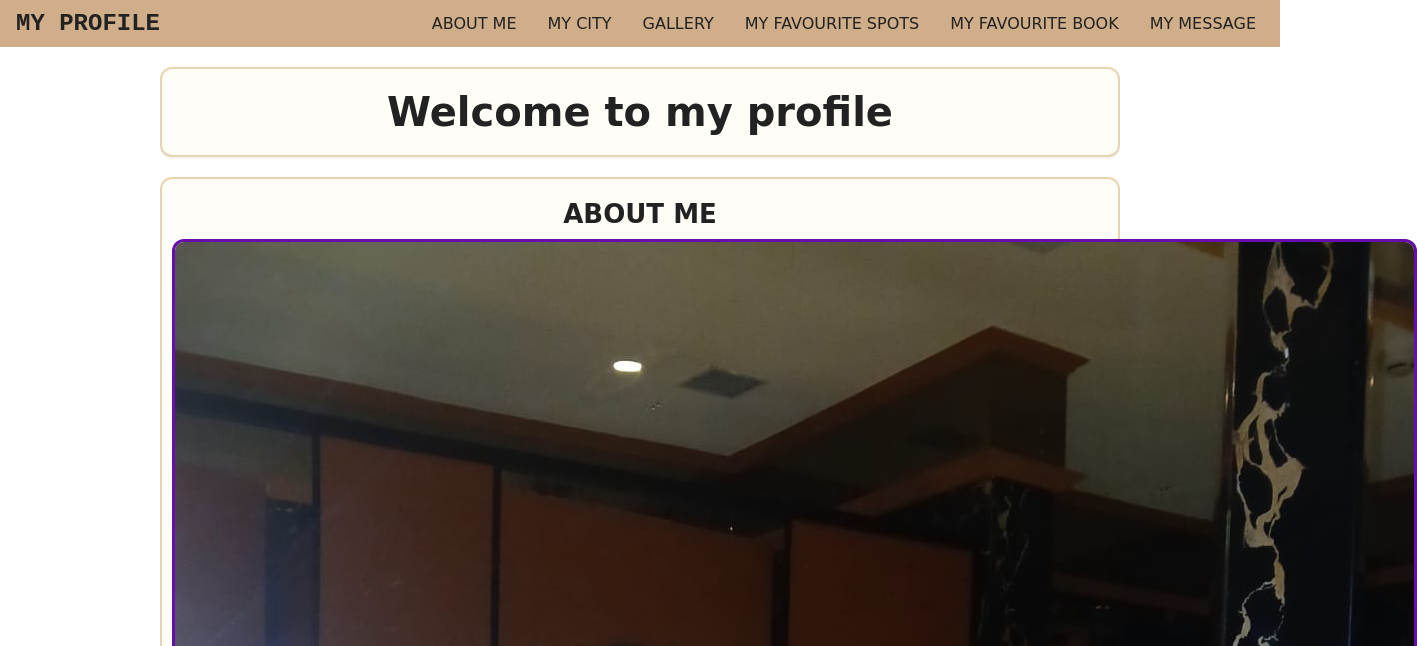
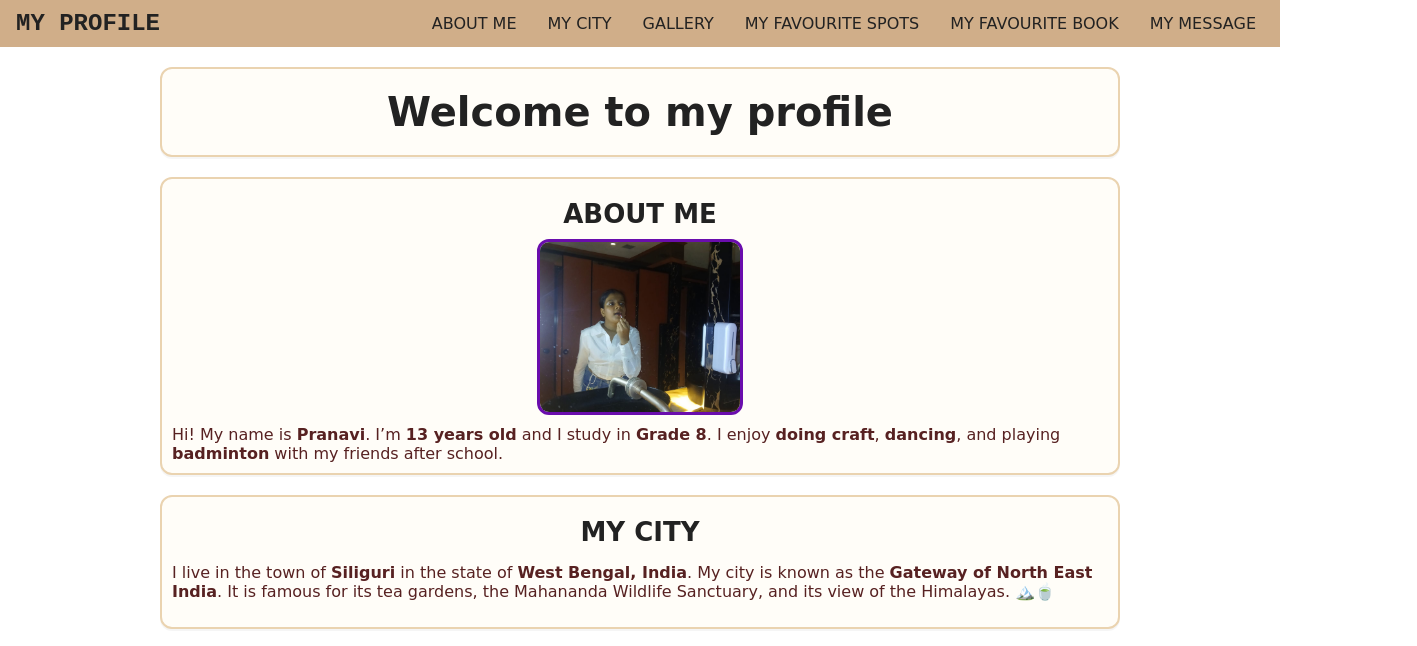
Before and after one commit to pranavi3005-a11y/My-Personal-Portfolio, a plain HTML site: page index.html in a window 1280 px wide. Shown: the top 646 px of the page, 1417 px wide, since content can reach past the window. Drawn offline with Linux system fonts and the light colour scheme.

Commit message:
Update index.html

```diff
--- a/index.html
+++ b/index.html
@@ -37,6 +37,8 @@
     <img src="79e69dee-5f6c-4b51-b945-8ff6cc9beaa8.jpeg"
 alt="my image"
 class="avatar"
+      width="200px";
+      height="170px"
 />
   Hi! My name is <strong>Pranavi</strong>. I’m <strong>13 years old</strong> and I study in
       <strong>Grade 8</strong>. I enjoy <strong>doing craft</strong>, <strong>dancing</strong>,
```
